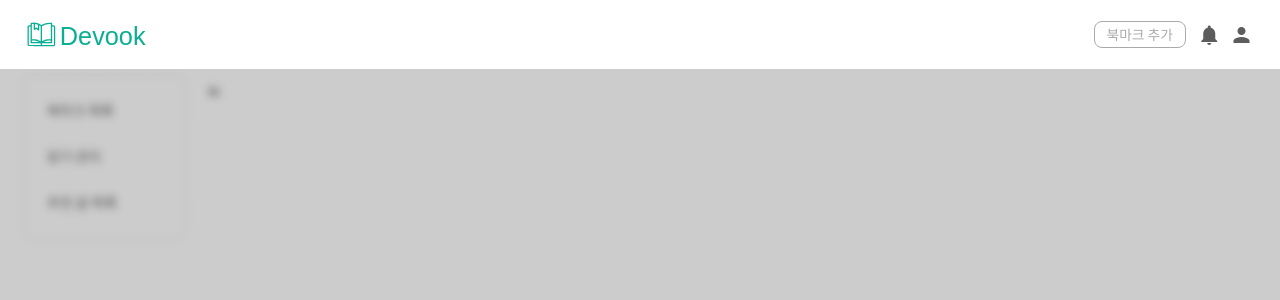
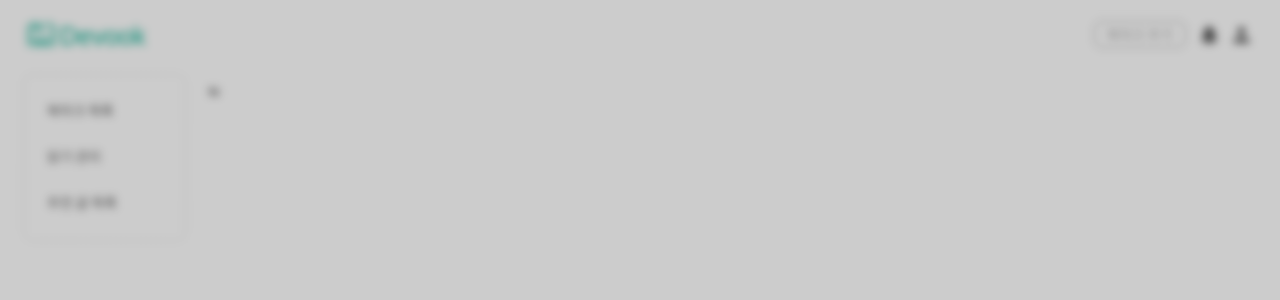
Before and after one commit to COOL-EWHA/devook-web, a React (Create React App) app: page /my in a window 1280 px wide. Shown: the top 300 px of the page. Built offline with nearby package versions, Linux system fonts and the light colour scheme.

Commit message:
fix: :lipstick: 불필요한 css 삭제 및 오버레이 버그 수정
마이페이지 오버레이 z-index 적용 + closeButton의 padding 삭제

```diff
--- a/src/components/my/index.tsx
+++ b/src/components/my/index.tsx
@@ -8,7 +8,7 @@ import { MaterialIcon } from 'src/components/common';
 
 import { GREY, WHITE } from 'src/styles/colors';
 
-function My() {
+export default function My() {
   const isLoggedIn = false;
   const navigate = useNavigate();
 
@@ -41,8 +41,6 @@ function My() {
   );
 }
 
-export default My;
-
 const Overlay = styled.div`
   display: flex;
   justify-content: flex-end;
@@ -53,6 +51,7 @@ const Overlay = styled.div`
   left: 0;
   bottom: 0;
   right: 0;
+  z-index: 11;
 
   background: rgba(0, 0, 0, 0.2);
   backdrop-filter: blur(4px);
@@ -90,6 +89,7 @@ const CloseButton = styled.button`
   display: block;
   width: fit-content;
   margin: 0 0 1.6rem auto;
+  padding: 0;
   border: none;
   background: none;
   cursor: pointer;
--- a/src/layout/MainLayout.tsx
+++ b/src/layout/MainLayout.tsx
@@ -32,7 +32,6 @@ const Wrapper = styled.div`
 `;
 
 const Main = styled.main`
-  position: relative;
   flex: 1;
   margin-top: 7.2rem;
   @media screen and (max-width: 1024px) {
```
